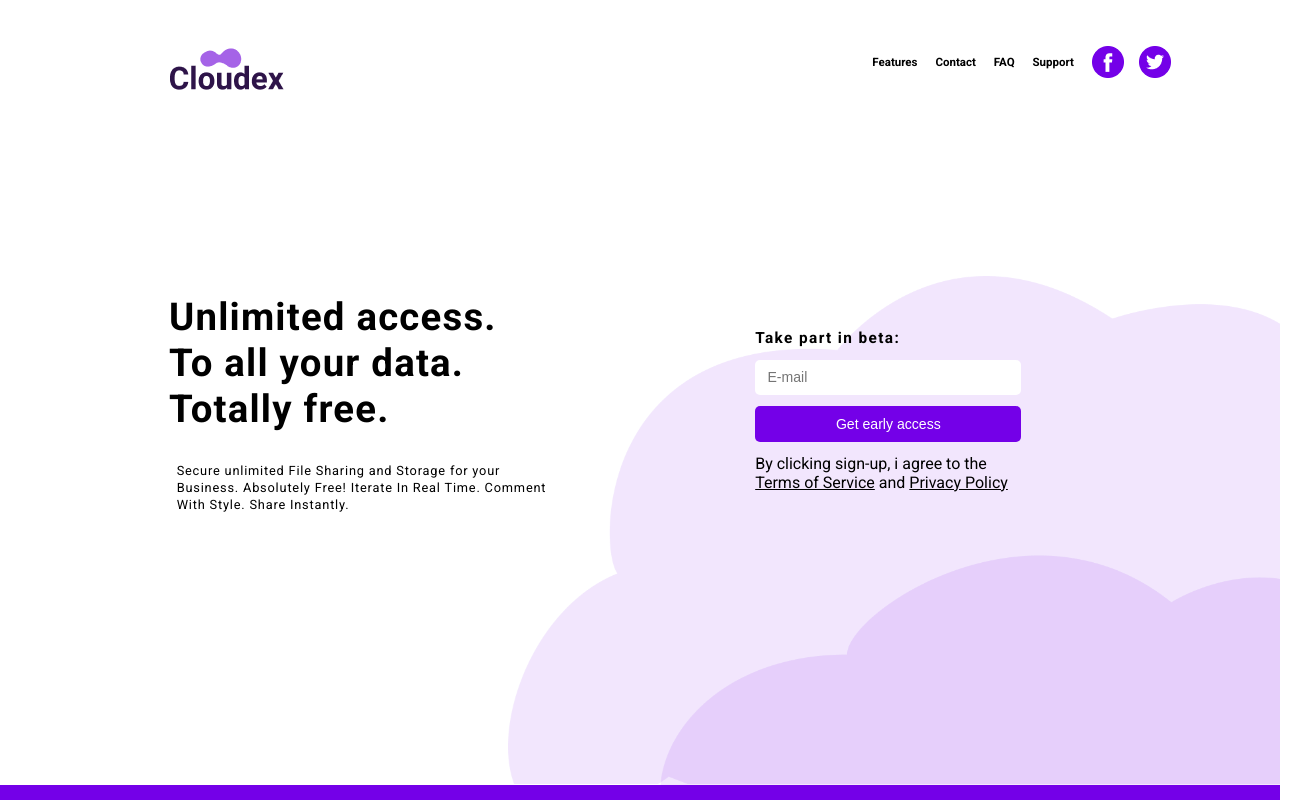
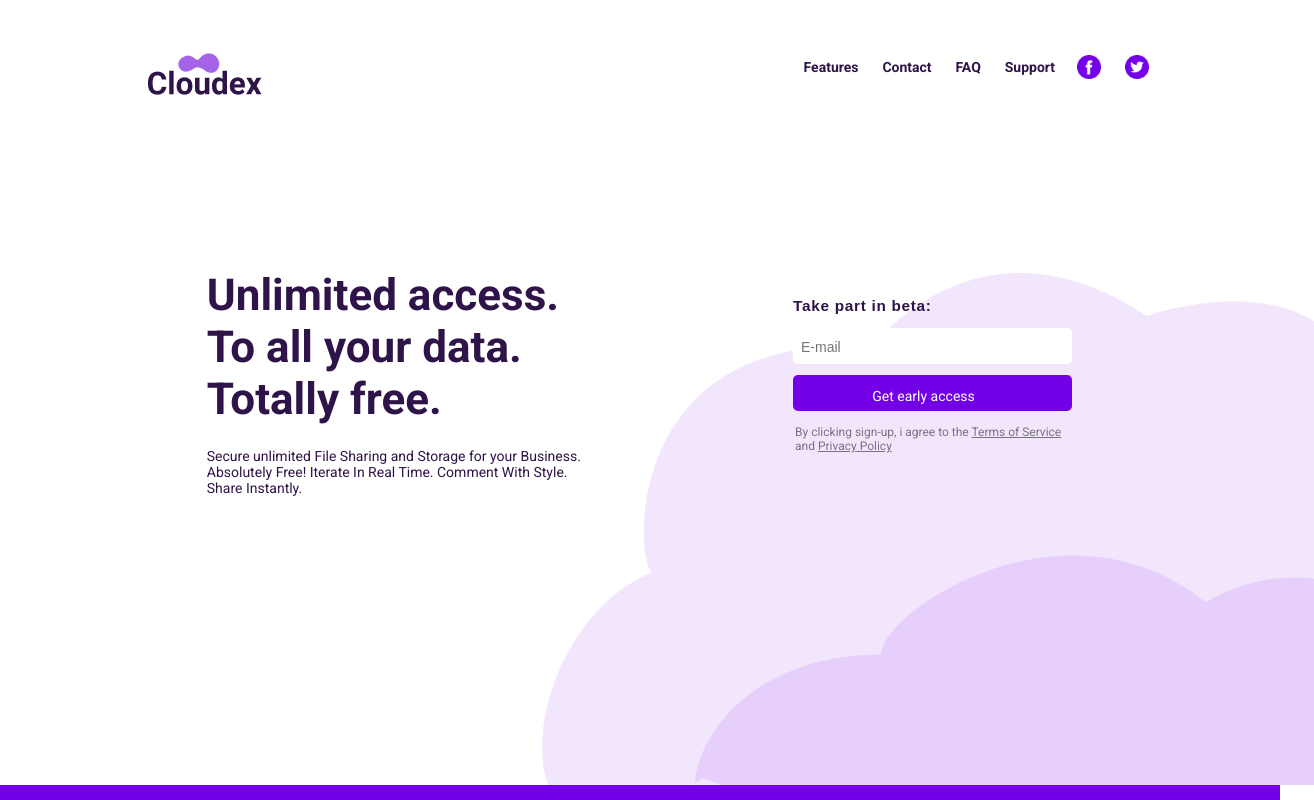
Before and after one commit to WebHeroSchool/task_repo, a plain HTML site: page index.html in a window 1280 px wide. Shown: the whole page, 1314 px wide, since content can reach past the window. Drawn offline with Linux system fonts and the light colour scheme; a web font is replaced by a local one.

Commit message:
Работа над 1366

```diff
--- a/index.html
+++ b/index.html
@@ -15,8 +15,8 @@
                 <a class="menu__item">Contact</a>
                 <a class="menu__item">FAQ</a>
                 <a class="menu__item">Support</a>
-                <img class="menu__icon" src="./img/Vector.png" alt="">
-                <img class="menu__icon" src="./img/Vector-2.png" alt="">
+                <img class="menu__icon" src="./img/Vector.png" alt="facebook">
+                <img class="menu__icon" src="./img/Vector-2.png" alt="twitter">
             </nav>
         </header>
         <main class="main">
@@ -26,7 +26,7 @@
                 </div>
                 <div class="description__text">
                     Secure unlimited File Sharing and Storage for your Business. Absolutely Free!
-                    Iterate In Real Time. Comment With Style. Share Instantly.
+                    Iterate In Real Time. Comment With Style. Share&nbspInstantly.
                 </div>
             </section>
             <section class="props">
--- /dev/null
+++ b/now.json
@@ -0,0 +1,3 @@
+{
+  "public": true
+}
--- a/styles.css
+++ b/styles.css
@@ -1,4 +1,5 @@
 @import url('https://fonts.googleapis.com/css2?family=Roboto:wght@400;700&display=swap');
+@import url('https://fonts.googleapis.com/css2?family=PT+Sans+Caption:wght@700&display=swap');
 
 body {
     margin: 0;
@@ -18,6 +19,7 @@ body {
     padding: 2.7vw 0;
     font-family: 'Roboto', sans-serif;
     font-weight: 700;
+    color: #2E1449;
 }
 
 .header-logo {
@@ -32,6 +34,7 @@ body {
 .menu__item {
     margin-right: 1.4vw;
     font-size: 0.9vw;
+    line-height: 21px;
 }
 
 .menu__icon {
@@ -42,11 +45,16 @@ body {
     margin-right: 0;
 }
 
+.menu__item:hover, .menu__icon:hover {
+  opacity: .7;
+}
+
 .main {
     display: flex;
     width: 100%;
-    background: right bottom / 60.3vw 39.7vw no-repeat url(./img/Vector-4.png),
+    background: right bottom / 60.3vw 40vw no-repeat url(./img/Vector-4.png),
                 right bottom / 52.5vw 33.5vw no-repeat url(./img/Vector-3.png);
+    color: #2E1449;
 }
 
 .description {
@@ -62,7 +70,8 @@ body {
     font-weight: 700;
     font-size: 3vw;
     width: 93%;
-    margin-bottom: 2.4vw;
+    margin-bottom: 2.3vw;
+    padding: 2px 0px 2px 1px;
 }
 
 .description__text {
@@ -70,7 +79,7 @@ body {
     font-weight: 400;
     font-size: 1vw;
     width: 95%;
-    margin-left: 0.6vw;
+    margin-left: 0.7vw;
     letter-spacing: 0.8px;
     line-height: 1.3vw;
 }
@@ -82,10 +91,10 @@ body {
 }
 
 .props__title {
-    font-family: 'Roboto', sans-serif;
+    font-family: 'PT Sans Caption', sans-serif;
     font-weight: 700;
     font-size: 1.2vw;
-    letter-spacing: 1.4px;
+    letter-spacing: 0.7px;
     margin-bottom: 1vw;
 }
 
@@ -101,13 +110,16 @@ body {
     border-radius: 5px;
     height: 2.6vw;
     margin-bottom: 0.9vw;
+    font-size: 21px;
+    line-height: 26px;
+    padding: 3px 0 0 17px;
 }
 
-::-webkit-input-placeholder {
-    padding: 4vw 0 0 0.8vw;
+/* ::-webkit-input-placeholder {
+    padding: 5vw 20vw 20vw 0.8vw;
     line-height: 2vw;
     font-size: 1.1vw;
-}
+} */
 ::-moz-placeholder {
     padding: 4vw 0 0 0.8vw;
     line-height: 2vw;
@@ -132,12 +144,18 @@ body {
     border-radius: 5px;
     border: none;
     background-color: #7400E8;
-    margin-bottom: 0.9vw;
+    margin-bottom: 0.7vw;
+    padding: 1px 8px 3px 3px;
+    font-family: 'Roboto', sans-serif;
+    font-weight: 400;
 }
 
 .props__text {
     font-family: 'Roboto', sans-serif;
     font-weight: 400;
+    color: #000;
+    opacity: 50%;
+    padding: 0px 0px 0px 2px;
 }
 
 .props__text span {
@@ -149,3 +167,78 @@ body {
     width: 100%;
     background-color: #7400E8;
 }
+
+@media(max-width: 1366px) {
+  .header {
+    width: 86.5%;
+  }
+
+  .header-logo {
+    margin: 0.4vw 4.8vw;
+  }
+
+  .menu {
+    width: 35.5%;
+  }
+
+  .menu__item {
+    font-size: 14px;
+    line-height: 16px;
+    padding: 0 3px;
+  }
+
+  .menu__icon {
+    width: 24px;
+    height: 24px;
+    margin-right: 1.8vw;
+    padding-left: 1px;
+  }
+
+  .main {
+    padding: 0 0 0 68px;
+  }
+
+  .description {
+    margin: 10.3vw 15vw 0 13.5vw;
+  }
+
+  .description__title {
+    font-size: 44px;
+    line-height: 52px;
+    letter-spacing: 0;
+    margin-bottom: 1.6vw;
+    padding: 3px 0 2px 0px;
+}
+  }
+
+  .description__text {
+    margin-left: 0;
+    font-size: 14px;
+    line-height: 16px;
+    letter-spacing: 0;
+  }
+
+  .props {
+    width: 21.8vw;
+    margin: 12.7vw 0 0 0;
+  }
+
+  .form__input {
+    font-size: 14px;
+    line-height: 16px;
+    padding: 3px 0 0 8px;
+  }
+
+  .form__button {
+    font-size: 14px;
+    line-height: 16px;
+    padding: 8px 18px 3px 0px;
+    margin-bottom: 1.1vw;
+  }
+
+  .props__text {
+    font-size: 12px;
+    line-height: 14px;
+  }
+
+}
```
